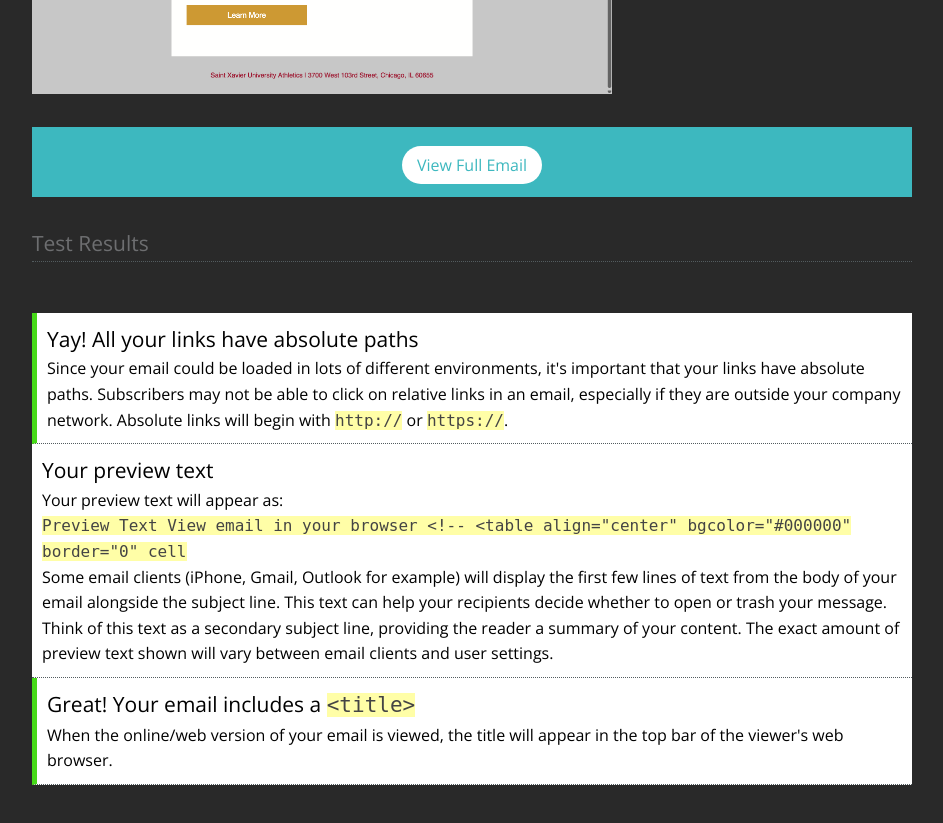
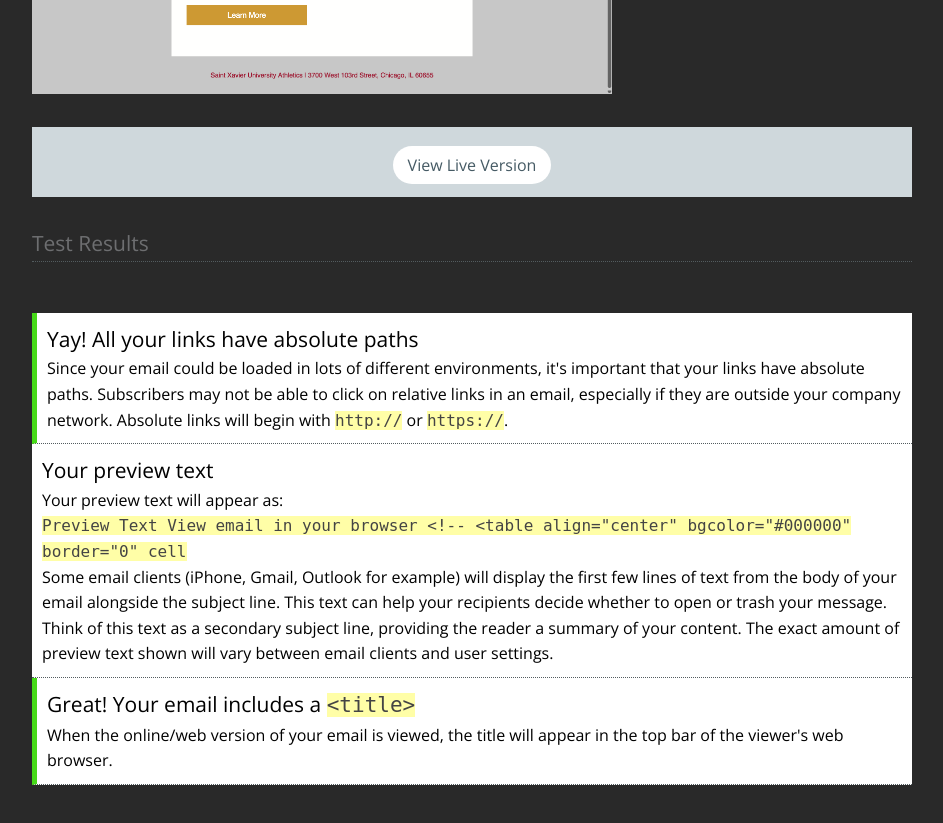
Before and after one commit to matthelbig/mmi-test-email-tool, a plain HTML site: page test.html in a window 1280 px wide. Shown: the part 1860-2683 px from the top of the page, without its empty margins (138-1081 px from the left). Drawn offline with nearby package versions, Linux system fonts and the light colour scheme.

Commit message:
additional CTA

```diff
--- a/test.html
+++ b/test.html
@@ -456,13 +456,13 @@ body {
         }
 
         .preview-pane{
-            background-color: #3DB8BF;
+            background-color: #CFD8DC;
             height: 70px;
              text-align: center;
         }
 
         a.preview-button-text {
-            color: #3DB8BF;
+            color: #455A64;
             font-family: "Open Sans";
             background-color: #FFFFFF;
             padding: 8px 15px;
@@ -475,6 +475,10 @@ body {
             -o-transition: background-color 0.15s ease-in-out;
             transition: background-color 0.15s ease-in-out;
             }
+
+             a.preview-button-text:hover {
+    background-color: #e9ecee;
+    }
 
     </style>
 </head>
@@ -541,7 +545,7 @@ body {
     <div class="container">
         <div class="fifteen columns preview-pane">
             <br>
-                <a class="preview-button-text" href="SXU/SXU_FINAL.html">View Full Email</a>
+                <a class="preview-button-text" href="SXU/SXU_FINAL.html">View Live Version</a>
             <br>
         </div>
     </div>
```
Also changed, not shown: 1 other file.
